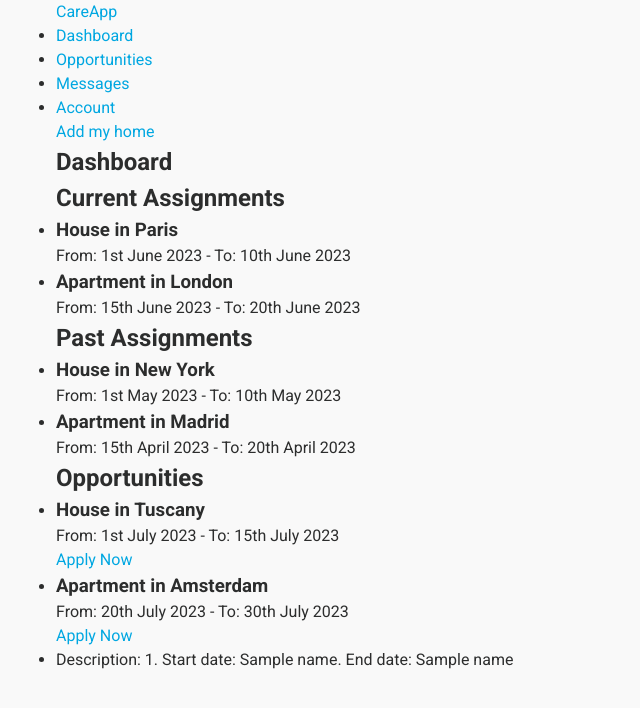
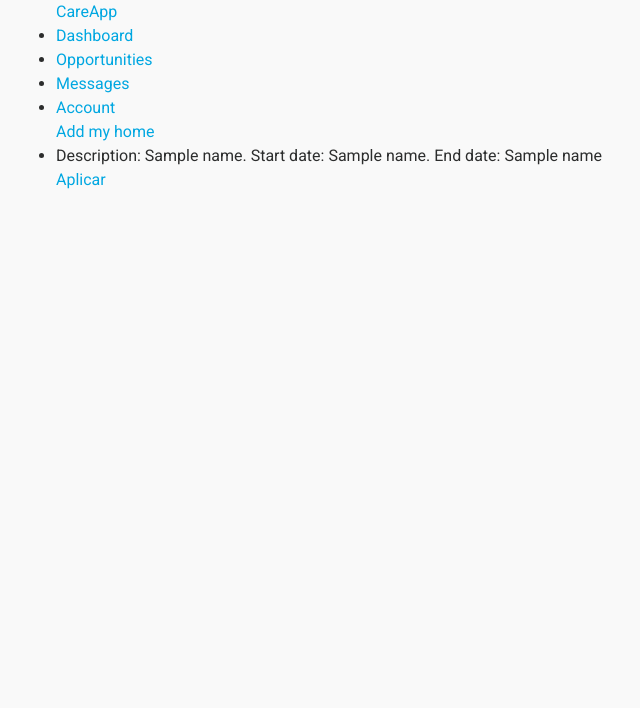
Before and after one commit to joaquinhojman/75.44-AyCdPI1-TP, a FastAPI app: template src/templates/home.html in a window 1280 px wide. Shown: the top 708 px of the page, without its empty margins (64-704 px from the left). Run offline with FastAPI, Linux system fonts and the light colour scheme; the template is opened without the code that fills it: most values are stand-ins (such as "Sample title", 1, 10 or a date in 2020).

Commit message:
US03 - Aplicar a una casa

```diff
--- a/src/login.py
+++ b/src/login.py
@@ -14,7 +14,7 @@ router = APIRouter()
 def login(request: Request, username: Annotated[str, Form()], password: Annotated[str, Form()], response_class=HTMLResponse):
     exists, user_pass = user_exists(username=username)
     if exists and user_pass[0] == username and user_pass[1] == password:
-        redirect_url = request.url_for('home')
+        redirect_url = request.url_for('home', username=username)
         return RedirectResponse(redirect_url)
     raise HTTPException(status_code=401, detail='User or password invalid')
 
--- a/src/main.py
+++ b/src/main.py
@@ -3,6 +3,7 @@ import login as login
 import register as register
 import home as home
 import my_home as my_home
+import aplication as aplication
 from fastapi import FastAPI, Request
 from fastapi.staticfiles import StaticFiles
 from fastapi.responses import HTMLResponse
@@ -13,6 +14,7 @@ app.include_router(login.router)
 app.include_router(register.router)
 app.include_router(home.router)
 app.include_router(my_home.router)
+app.include_router(aplication.router)
 
 app.mount('/static', StaticFiles(directory='./src/static'), name='static')
 
--- a/src/templates/home.html
+++ b/src/templates/home.html
@@ -4,6 +4,18 @@
     <title>Care App</title>
     <link rel="stylesheet" type="text/css" href="{{ url_for('static', path='home.css') }}">
 </head>
+<script>
+    function aplicate_to_house(username, house) {
+        fetch("/aplication?username=" + username + "&house=" + house)
+            .then(function(response) {
+                alert("Su solicitud se ha realizado con éxito.")
+            })
+            .catch(function(error) {
+                alert("Ups! Algo salió mal. Por favor, inténtelo de nuevo.")
+            });
+    }
+</script>
+
 <body>
     <nav>
         <div class="container">
@@ -24,53 +36,15 @@
         <div class="container">
 
             <a href="{{ url_for('add_my_home') }}">Add my home</a>
-
-            <h1>Dashboard</h1>
-            <div class="assignments">
-                <h2>Current Assignments</h2>
-                <ul>
-                    <li>
-                        <h3>House in Paris</h3>
-                        <p>From: 1st June 2023 - To: 10th June 2023</p>
-                    </li>
-                    <li>
-                        <h3>Apartment in London</h3>
-                        <p>From: 15th June 2023 - To: 20th June 2023</p>
-                    </li>
-                </ul>
-            </div>
-            <div class="assignments">
-                <h2>Past Assignments</h2>
-                <ul>
-                    <li>
-                        <h3>House in New York</h3>
-                        <p>From: 1st May 2023 - To: 10th May 2023</p>
-                    </li>
-                    <li>
-                        <h3>Apartment in Madrid</h3>
-                        <p>From: 15th April 2023 - To: 20th April 2023</p>
-                    </li>
-                </ul>
-            </div>
-            <div class="opportunities">
-                <h2>Opportunities</h2>
-                <ul>
-                    <li>
-                        <h3>House in Tuscany</h3>
-                        <p>From: 1st July 2023 - To: 15th July 2023</p>
-                        <a href="#">Apply Now</a>
-                    </li>
-                    <li>
-                        <h3>Apartment in Amsterdam</h3>
-                        <p>From: 20th July 2023 - To: 30th July 2023</p>
-                        <a href="#">Apply Now</a>
-                    </li>
-                </ul>
-            </div>
         </div>
         <div><ul>
             {% for name in houses %}
-                <li>Description: {{ name[0] }}. Start date: {{name[1]}}. End date: {{name[2]}}</li>
+                <li>Description: {{ name[1] }}. Start date: {{name[2]}}. End date: {{name[3]}}</li>
+                {% if name[4] == username %}
+                    <a href="#">Ver solicitantes</a>
+                {% else %}
+                    <a href="#" onclick="aplicate_to_house('{{ username }}', '{{ name[0] }}')">Aplicar</a>
+                {% endif %}
             {% endfor %}
             </ul>
         </div>
```
Also changed, not shown: src/aplication.py (added, +14 -0 lines), src/db.py (+8 -1 lines), src/home.py (+4 -4 lines).
